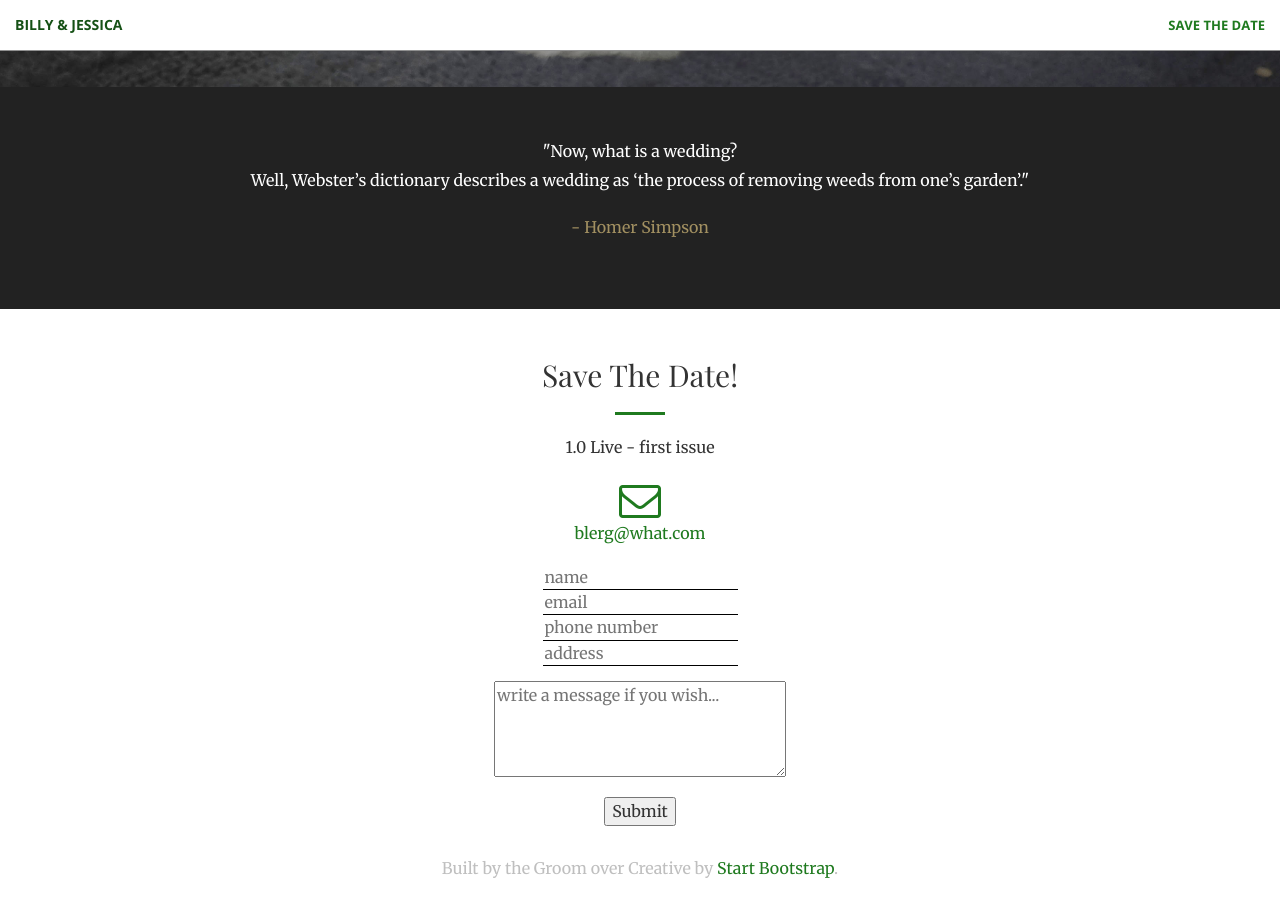
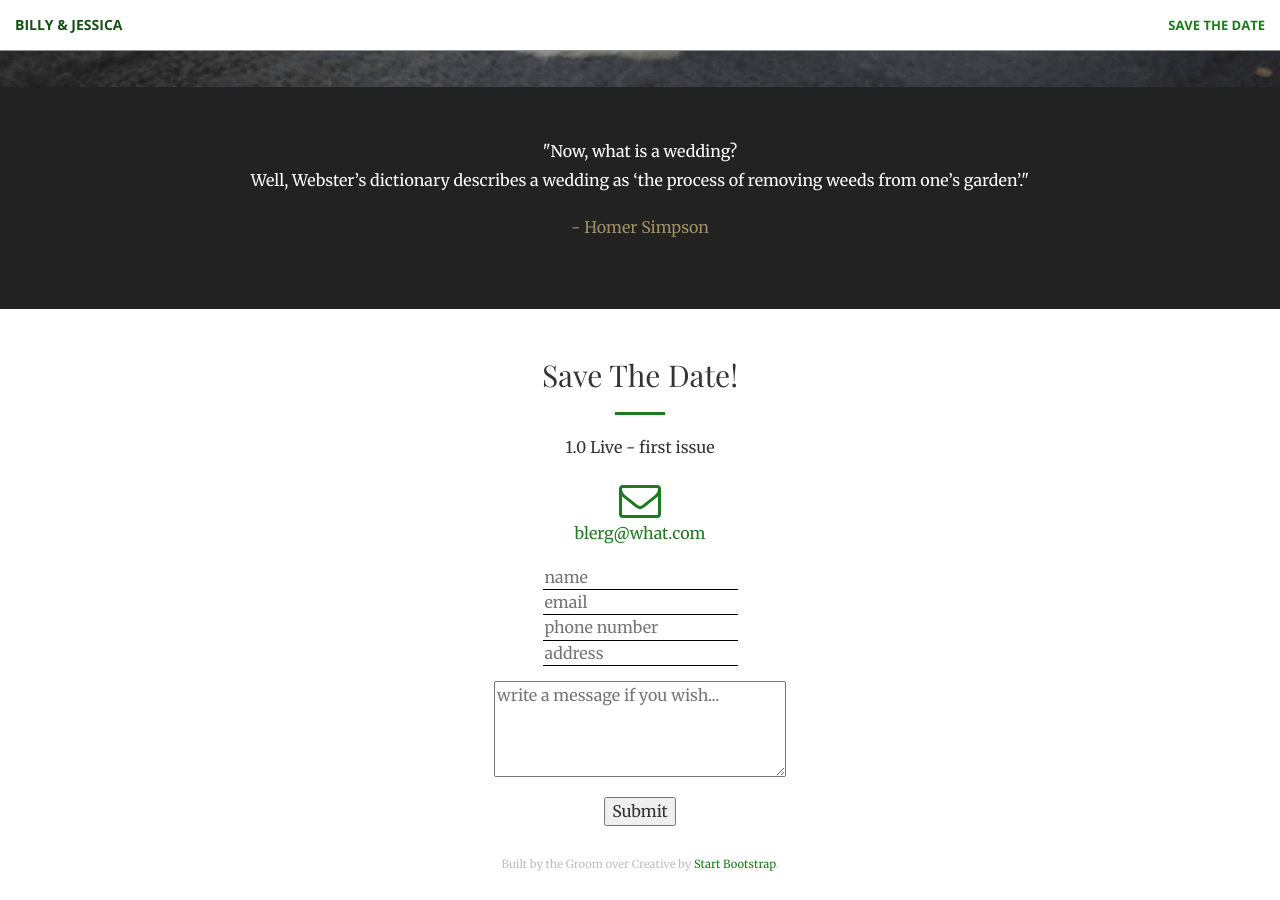
Before and after one commit to notbleh/wed-website, a Jekyll site: the page built from index.html, in a window 1280 px wide and 900 px high, scrolled down 813 px. Built offline with Jekyll 4.4.1, drawn with Linux system fonts in a browser that asks for light colours; after the commit the page ends 1685 px from its top, so only the background shows below that.

Commit message:
Update contact.html

```diff
--- a/_includes/contact.html
+++ b/_includes/contact.html
@@ -33,8 +33,8 @@
                 </div>
             </form>
         </div>
-        <div class="tagline">
-            <p align="center"> Built by the Groom over Creative by <a href="http://www.startbootstrap.com">Start Bootstrap</a>.</p>
+        <div class="tagline text-center">
+            Built by the Groom over Creative by <a href="http://www.startbootstrap.com">Start Bootstrap</a>.
         </div>
     </div>
 </section>
```
